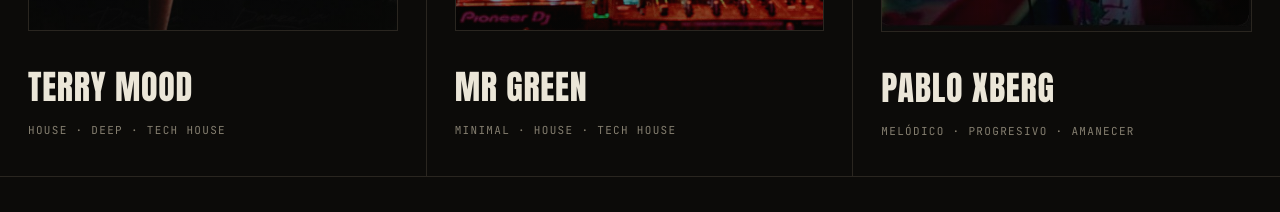
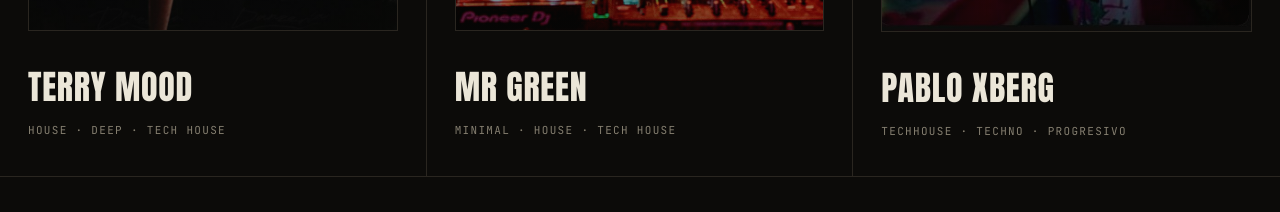
Before and after one commit to PabloXberg/trilogy-crew, a React (Vite) app: page / in a window 1280 px wide. Shown: the part 1340-1552 px from the top of the page. Built offline with nearby package versions, Linux system fonts and the light colour scheme.

Commit message:
pagina de mati green 5

```diff
--- a/src/data/djs.ts
+++ b/src/data/djs.ts
@@ -330,8 +330,8 @@ export const djs: Dj[] = [
     photoUrl: '/assets/pablo-xberg-card.jpg',
     heroPhotoUrl: '/assets/pablo-xberg-hero.jpg',
     role: {
-      es: 'Melódico · Progresivo · Amanecer',
-      en: 'Melodic · Progressive · Sunrise',
+      es: 'Techhouse · Techno · Progresivo',
+      en: 'Techhouse · Techno · Progressive',
     },
     bio: {
       lead: {
@@ -356,8 +356,8 @@ export const djs: Dj[] = [
     meta: {
       based: { es: 'Berlín', en: 'Berlin' },
       origin: { es: 'Uruguay', en: 'Uruguay' },
-      activeSince: '2015',
-      bpmRange: '120–128',
+      activeSince: '2006',
+      bpmRange: '120–130',
     },
     genres: {
       es: 'Melodic Techno · Progressive · Deep House',
@@ -365,7 +365,7 @@ export const djs: Dj[] = [
     },
     socials: [
       { platform: 'soundcloud', label: 'SoundCloud', handle: '@pabloxberg', url: 'https://soundcloud.com/pabloxberg', cta: ctaListen },
-      { platform: 'instagram', label: 'Instagram', handle: '@pabloxberg', url: '#', cta: ctaFollow },
+      { platform: 'instagram', label: 'Instagram', handle: '@pabloxberg', url: 'https://www.instagram.com/pabloxberg/', cta: ctaFollow },
       { platform: 'spotify', label: 'Spotify', handle: 'Pablo Xberg', url: '#', cta: ctaStream },
       { platform: 'bandcamp', label: 'Bandcamp', handle: 'pabloxberg.bandcamp.com', url: '#', cta: ctaBuy },
     ],
```
